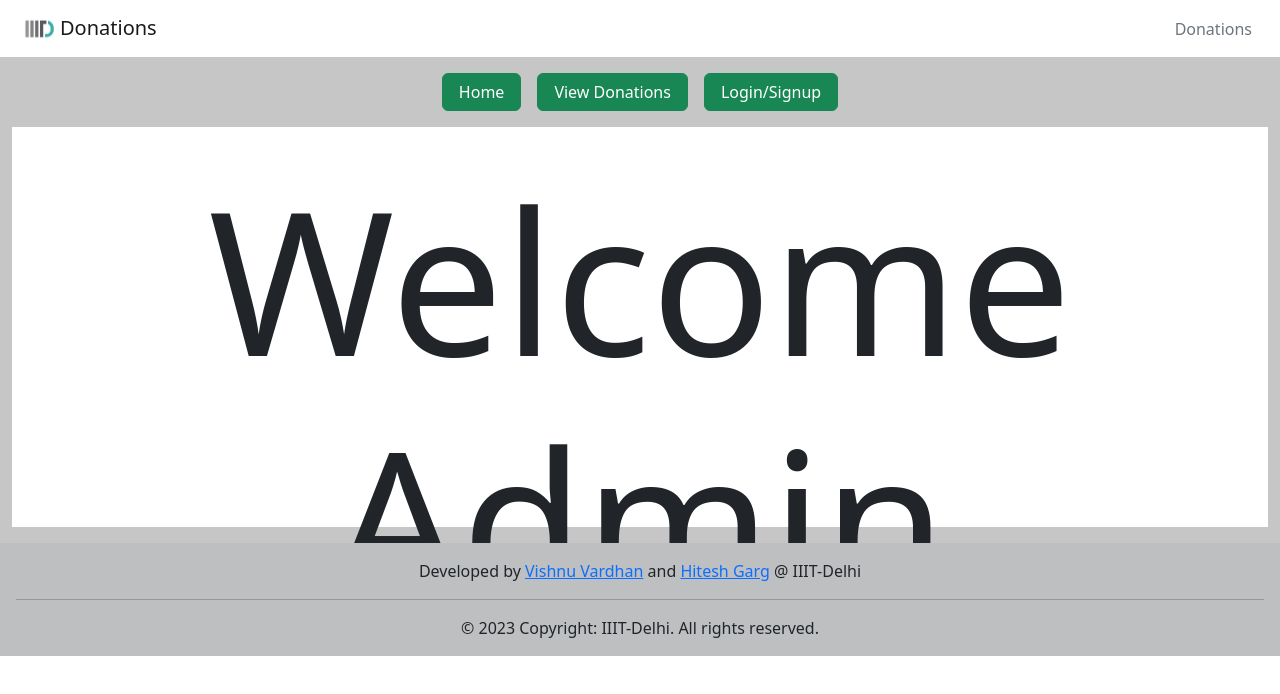
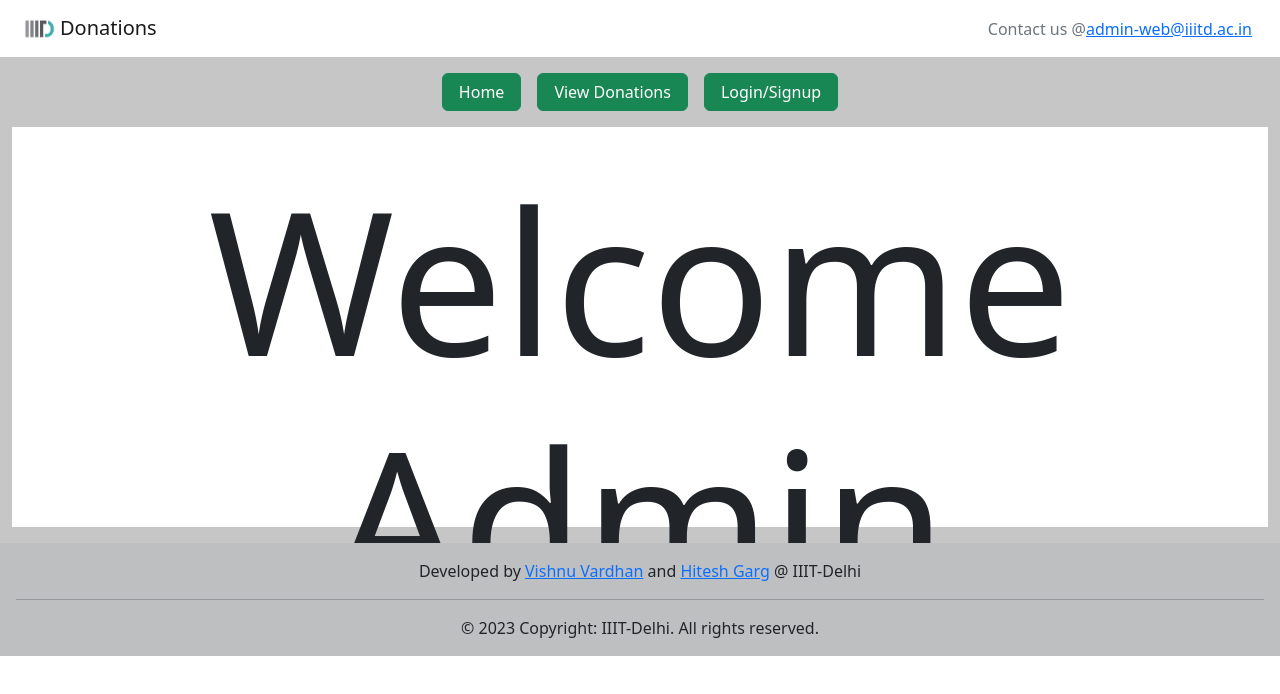
Before and after one commit to hitesh19426/Donation-site-IIITD, a Next.js app: page /admin in a window 1280 px wide. Shown: the top 694 px of the page. Built offline with nearby package versions, Linux system fonts and the light colour scheme; no server answers.

Commit message:
header update

```diff
--- a/components/Header.js
+++ b/components/Header.js
@@ -43,7 +43,8 @@ export default function Header() {
               aria-current="page"
               href="/"
             >
-              Donations
+              Contact us @
+              <a href="mailto:admin-web@iiitd.ac.in">admin-web@iiitd.ac.in</a>
             </Link>
           </ul>
         </div>
```
